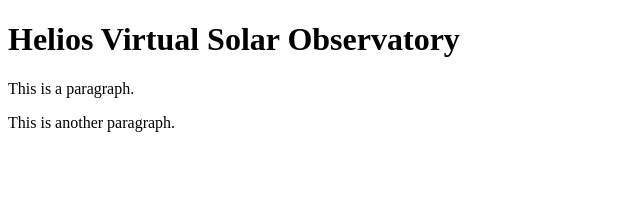
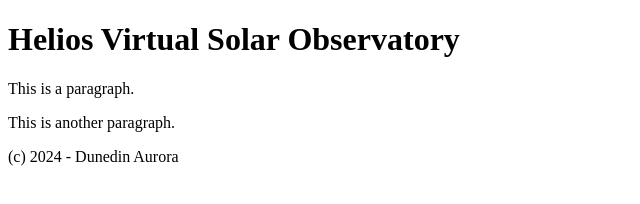
Before and after one commit to vmalkin/vmalkin.github.io, a plain HTML site: page index.html in a window 1280 px wide. Shown: the whole page, without its empty margins (0-640 px from the left). Drawn offline with Linux system fonts and the light colour scheme.

Commit message:
Updated basic html skeleton

```diff
--- a/index.html
+++ b/index.html
@@ -15,6 +15,6 @@
  <p>This is a paragraph.</p>
  <p>This is another paragraph.</p>
 </div>
-
+<footer>(c) 2024 - Dunedin Aurora</footer>
 </body>
 </html>
```
